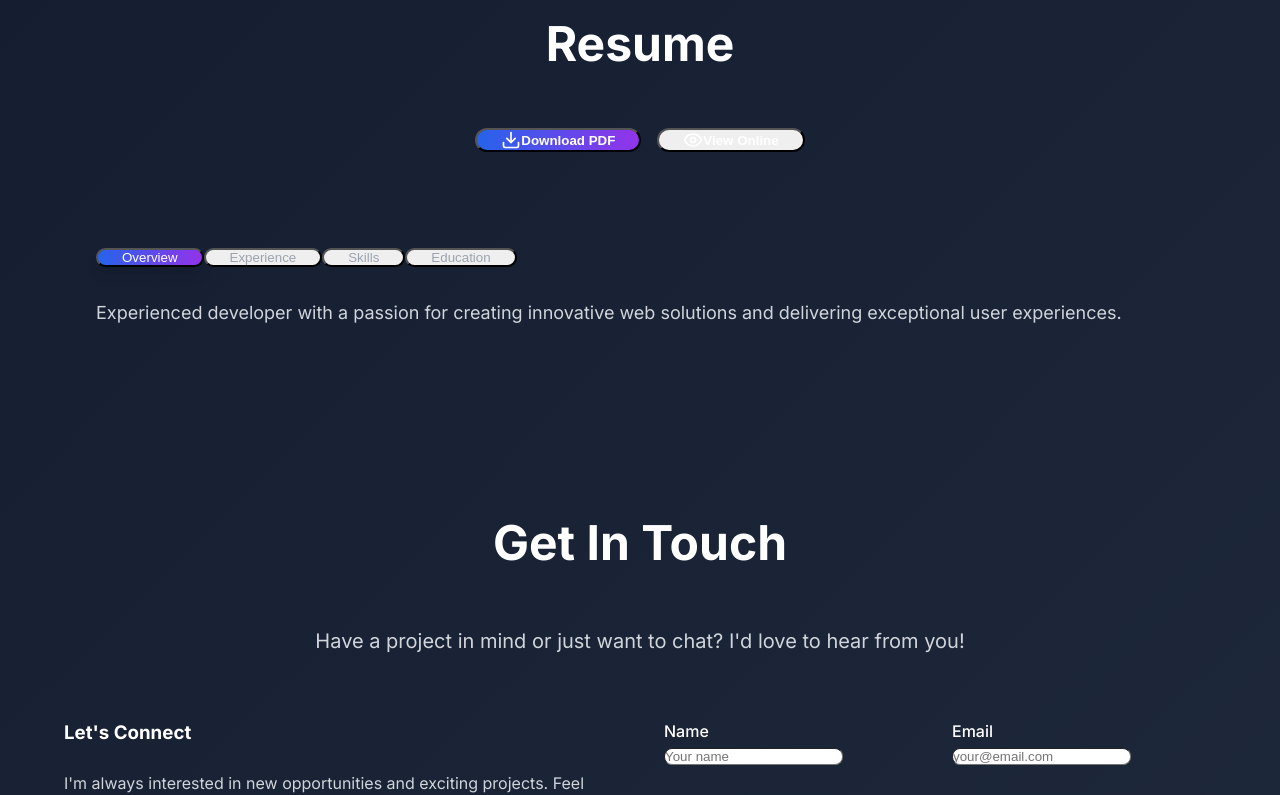
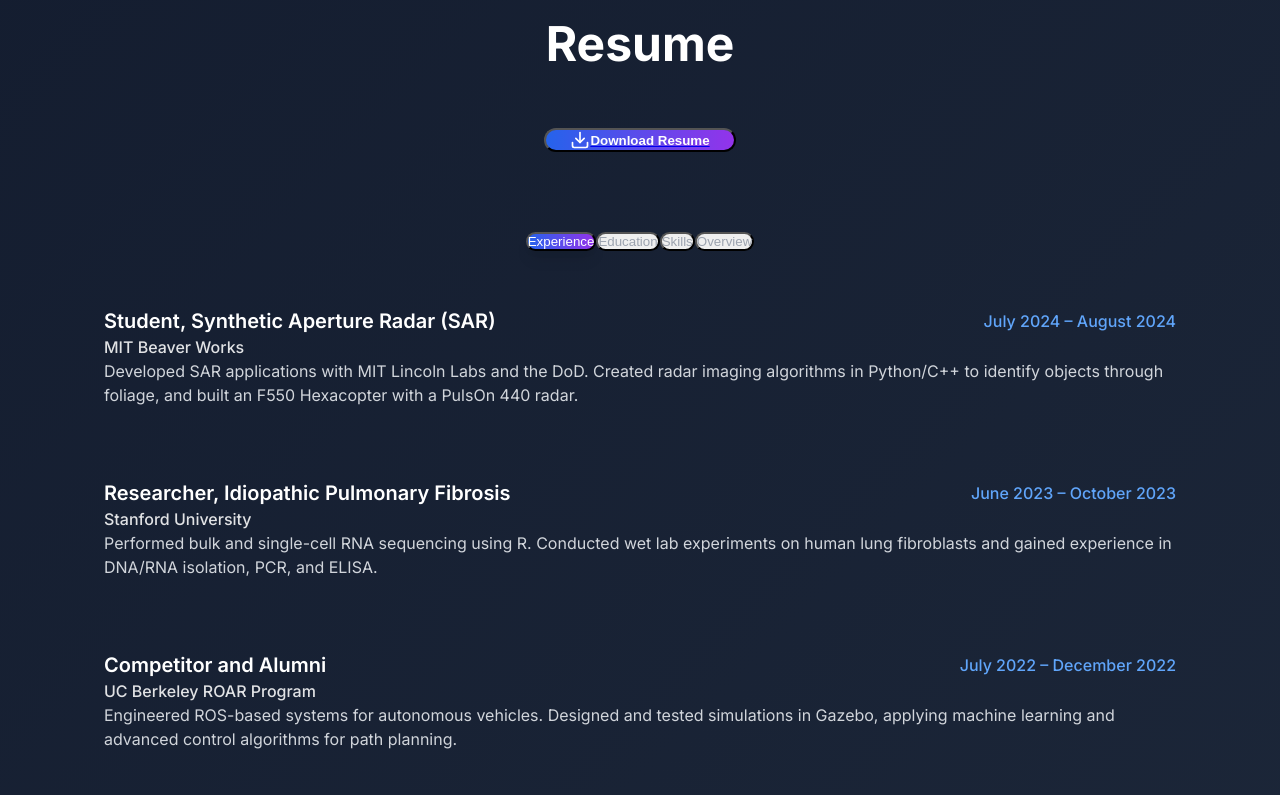
Before and after one commit to jefft72/jtseng-website, a React (Vite) app in the folder modern-portfolio/: page / in a window 1280 px wide. Shown: the part 1600-2395 px from the top of the page. Built offline with nearby package versions, Linux system fonts and the light colour scheme.

Commit message:
Added my updated resume and work experiences

```diff
--- a/modern-portfolio/src/components/Resume.tsx
+++ b/modern-portfolio/src/components/Resume.tsx
@@ -1,57 +1,64 @@
 import React, { useState } from 'react';
 import { motion, AnimatePresence } from 'framer-motion';
-import { Download, Eye } from 'lucide-react';
+import { Download } from 'lucide-react';
 
 const Resume: React.FC = () => {
-  const [activeTab, setActiveTab] = useState('overview');
+  const [activeTab, setActiveTab] = useState('experience');
 
+  // Updated with your resume information
   const resumeData = {
     overview: {
-      title: 'Professional Overview',
-      content: 'Experienced developer with a passion for creating innovative web solutions and delivering exceptional user experiences.',
+      title: 'Professional Summary',
+      content: 'First-year Computer Science and Mathematics student at Purdue with research experience in radar imaging, bioinformatics, and autonomous systems seeking a 2026 software engineering internship.',
     },
     experience: {
       title: 'Experience',
       content: [
         {
-          title: 'Web Developer',
-          company: 'Tech Solutions Inc.',
-          period: '2022 - Present',
-          description: 'Developed and maintained web applications using modern frameworks and best practices.',
+          title: 'Student, Synthetic Aperture Radar (SAR)',
+          company: 'MIT Beaver Works',
+          period: 'July 2024 – August 2024',
+          description: 'Developed SAR applications with MIT Lincoln Labs and the DoD. Created radar imaging algorithms in Python/C++ to identify objects through foliage, and built an F550 Hexacopter with a PulsOn 440 radar.',
         },
         {
-          title: 'Frontend Developer',
-          company: 'Digital Agency',
-          period: '2021 - 2022',
-          description: 'Created responsive web designs and implemented interactive user interfaces.',
+          title: 'Researcher, Idiopathic Pulmonary Fibrosis',
+          company: 'Stanford University',
+          period: 'June 2023 – October 2023',
+          description: 'Performed bulk and single-cell RNA sequencing using R. Conducted wet lab experiments on human lung fibroblasts and gained experience in DNA/RNA isolation, PCR, and ELISA.',
+        },
+        {
+          title: 'Competitor and Alumni',
+          company: 'UC Berkeley ROAR Program',
+          period: 'July 2022 – December 2022',
+          description: 'Engineered ROS-based systems for autonomous vehicles. Designed and tested simulations in Gazebo, applying machine learning and advanced control algorithms for path planning.',
         },
       ],
     },
     skills: {
       title: 'Technical Skills',
       content: [
-        { category: 'Frontend', skills: ['React', 'TypeScript', 'Next.js', 'Tailwind CSS'] },
-        { category: 'Backend', skills: ['Node.js', 'Express', 'MongoDB', 'PostgreSQL'] },
-        { category: 'Tools', skills: ['Git', 'Docker', 'AWS', 'Vercel'] },
+        { category: 'Languages', skills: ['Python', 'Java', 'C++', 'C', 'HTML/CSS'] },
+        { category: 'Libraries & Tools', skills: ['NumPy', 'SciPy', 'Matlab', 'R'] },
+        { category: 'Platforms & Systems', skills: ['ROS', 'Gazebo', 'Git', 'Vercel'] },
       ],
     },
     education: {
       title: 'Education',
       content: [
         {
-          degree: 'Bachelor of Computer Science',
-          school: 'University of Technology',
-          year: '2020',
+          degree: 'Bachelor of Science in Computer Science & Mathematics',
+          school: 'Purdue University, West Lafayette, IN',
+          year: 'Expected Graduation: May 2029',
         },
       ],
     },
   };
 
   const tabs = [
+    { id: 'experience', label: 'Experience' },
+    { id: 'education', label: 'Education' },
+    { id: 'skills', label: 'Skills' },
     { id: 'overview', label: 'Overview' },
-    { id: 'experience', label: 'Experience' },
-    { id: 'skills', label: 'Skills' },
-    { id: 'education', label: 'Education' },
   ];
 
   const containerVariants = {
@@ -88,7 +95,7 @@ const Resume: React.FC = () => {
                 initial={{ opacity: 0, x: -20 }}
                 animate={{ opacity: 1, x: 0 }}
                 transition={{ delay: index * 0.1 }}
-                className="p-6 bg-slate-700/30 rounded-xl border border-slate-600/30 hover:border-blue-500/50 transition-all duration-300"
+                className="p-6 bg-slate-700/30 rounded-xl border border-slate-600/30 hover:border-blue-500/50 transition-all duration-300 text-left"
               >
                 <div className="flex flex-col md:flex-row md:items-center md:justify-between mb-3">
                   <h3 className="text-xl font-semibold text-white">{exp.title}</h3>
@@ -113,11 +120,11 @@ const Resume: React.FC = () => {
                 className="p-6 bg-slate-700/30 rounded-xl border border-slate-600/30"
               >
                 <h3 className="text-lg font-semibold text-white mb-4">{skillGroup.category}</h3>
-                <div className="space-y-2">
+                <div className="flex flex-wrap gap-2">
                   {skillGroup.skills.map((skill: string, skillIndex: number) => (
                     <div
                       key={skillIndex}
-                      className="px-3 py-2 bg-blue-500/20 text-blue-300 rounded-lg text-sm font-medium"
+                      className="px-3 py-1 bg-blue-500/20 text-blue-300 rounded-full text-sm font-medium"
                     >
                       {skill}
                     </div>
@@ -137,7 +144,7 @@ const Resume: React.FC = () => {
                 initial={{ opacity: 0, x: -20 }}
                 animate={{ opacity: 1, x: 0 }}
                 transition={{ delay: index * 0.1 }}
-                className="p-6 bg-slate-700/30 rounded-xl border border-slate-600/30"
+                className="p-6 bg-slate-700/30 rounded-xl border border-slate-600/30 text-left"
               >
                 <h3 className="text-xl font-semibold text-white mb-2">{edu.degree}</h3>
                 <p className="text-blue-300 font-medium mb-1">{edu.school}</p>
@@ -152,7 +159,7 @@ const Resume: React.FC = () => {
           <motion.p
             initial={{ opacity: 0 }}
             animate={{ opacity: 1 }}
-            className="text-lg text-gray-300 leading-relaxed"
+            className="text-lg text-gray-300 leading-relaxed text-left"
           >
             {data.content as string}
           </motion.p>
@@ -177,39 +184,32 @@ const Resume: React.FC = () => {
             </h2>
             <div className="w-24 h-1 bg-gradient-to-r from-blue-500 to-purple-500 mx-auto rounded-full mb-8"></div>
 
-            {/* Download Buttons */}
-            <div className="flex flex-col sm:flex-row gap-4 justify-center">
+            {/* Download Button */}
+            <div className="flex justify-center">
+              <a href="/JeffreyTsengResume.pdf" download="JeffreyTsengResume.pdf">
                 <motion.button
                   whileHover={{ scale: 1.05 }}
                   whileTap={{ scale: 0.95 }}
                   className="group px-6 py-3 bg-gradient-to-r from-blue-600 to-purple-600 text-white font-semibold rounded-full flex items-center gap-2 hover:shadow-lg hover:shadow-blue-500/25 transition-all duration-300"
                 >
                   <Download size={20} />
-                Download PDF
+                  Download Resume
                 </motion.button>
-
-              <motion.button
-                whileHover={{ scale: 1.05 }}
-                whileTap={{ scale: 0.95 }}
-                className="group px-6 py-3 border-2 border-white/30 text-white font-semibold rounded-full flex items-center gap-2 hover:border-blue-400 hover:bg-blue-400/10 transition-all duration-300"
-              >
-                <Eye size={20} />
-                View Online
-              </motion.button>
+              </a>
             </div>
           </motion.div>
 
           {/* Interactive Resume Content */}
-          <motion.div variants={itemVariants} className="bg-slate-800/50 rounded-2xl p-8 border border-slate-700/50">
+          <motion.div variants={itemVariants} className="bg-slate-800/50 rounded-2xl p-4 md:p-8 border border-slate-700/50">
             {/* Tab Navigation */}
-            <div className="flex flex-wrap gap-2 mb-8">
+            <div className="flex flex-wrap justify-center gap-2 mb-8">
               {tabs.map((tab) => (
                 <motion.button
                   key={tab.id}
                   whileHover={{ scale: 1.05 }}
                   whileTap={{ scale: 0.95 }}
                   onClick={() => setActiveTab(tab.id)}
-                  className={`px-6 py-3 rounded-full font-medium transition-all duration-300 ${
+                  className={`px-4 py-2 md:px-6 md:py-3 rounded-full font-medium transition-all duration-300 text-sm md:text-base ${
                     activeTab === tab.id
                       ? 'bg-gradient-to-r from-blue-600 to-purple-600 text-white shadow-lg'
                       : 'text-gray-400 hover:text-white hover:bg-slate-700/50'
```
Lines whose indentation alone changed are shown as unchanged.
